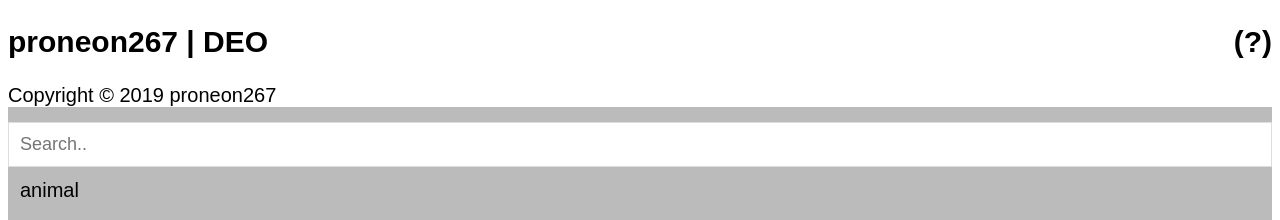
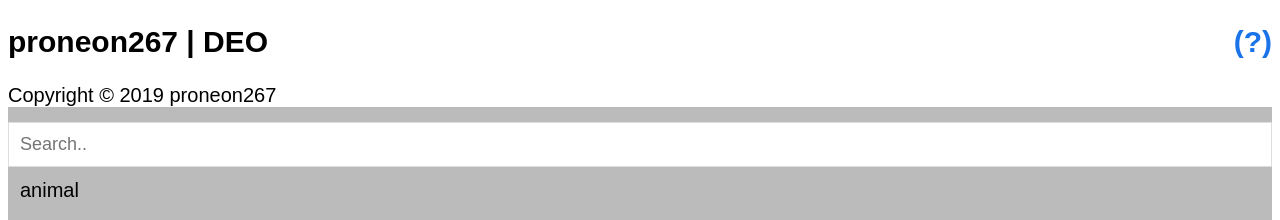
Before and after one commit to proneon267/deo, a Jekyll site: the page built from index.html, in a window 1280 px wide. Shown: the top 220 px of the page. Built offline with Jekyll 4.4.1, drawn with Linux system fonts in a browser that asks for light colours.

Commit message:
Update default.html

```diff
--- a/_layouts/default.html
+++ b/_layouts/default.html
@@ -60,16 +60,21 @@ body {
   display: none;
   background-color:#ffffcc;
 }
+.link {
+  color:rgb(26,115,232);
+  margin-left:auto;
+  cursor: pointer;
+}
 </style>
 </head>
 <body>
-	<h2 style="display:flex;">proneon267 | DEO <span style="margin-left:auto;cursor: pointer;" onclick="fooshow('welp')">(?)</span></h2>
+	<h2 style="display:flex;">proneon267 | DEO <span class="link" onclick="fooshow('welp')">(?)</span></h2>
 	Copyright &copy; {{ site.time | date: '%Y' }} proneon267
 
 	<div id="welp" class="help">
 		<h2 style="display:flex;">
 			Direct English to Odia substitute word finder
-			<div style="margin-left:auto;cursor: pointer;" onclick="fooclose('welp')">X</div>
+			<div class="link" onclick="fooclose('welp')">X</div>
 		</h2>
 <p>Start to type for a specific word inside the search bar and click on the appropriate word to see the meaning.</p>
 	</div>
@@ -86,7 +91,7 @@ body {
 	{% for post in site.posts %}
 	<div id="{{ post.word }}" class="right">
 		<h2 style="display:flex;">
-			<div style="margin-left:auto;cursor: pointer;" onclick="fooclose('{{ post.word }}')">X</div>
+			<div class="link" onclick="fooclose('{{ post.word }}')">X</div>
 		</h2>
 		<h2>English: {{ post.word }}</h2>
 		<h2>Odia: {{ post.odia }}</h2>
```
